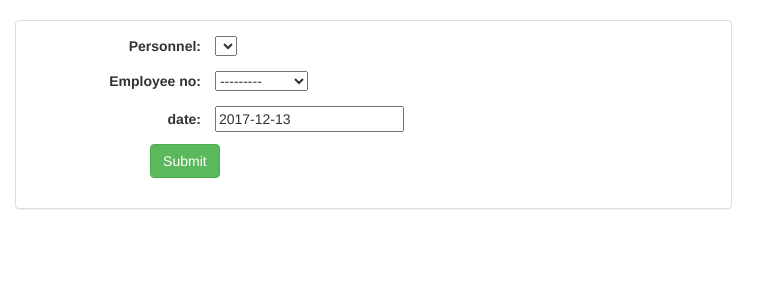
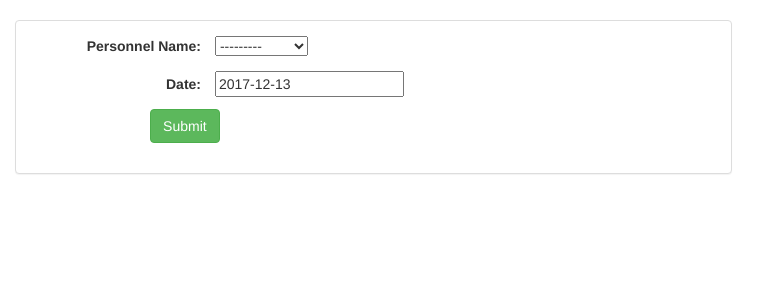
Before and after one commit to caldover/Medical-Clinic-Management-App, a Django app: page /personnel/shift/ in a window 1280 px wide. Shown: the part 102-402 px from the top of the page, without its empty margins (0-780 px from the left). Run offline with Django 3.2, Linux system fonts and the light colour scheme; data comes from the database, SQL or seed files in the repository; lists and menus that the app fills with data are empty; some libraries are stand-ins or nearby versions.

Commit message:
Implementing Personnel Shifts5

```diff
--- a/personnel/forms.py
+++ b/personnel/forms.py
@@ -65,6 +65,6 @@ class NurseForm(forms.Form):
 
 
 class ShiftForm(forms.Form):
-    employee_no = forms.ModelChoiceField(queryset=Personnel.objects.all())
-    date = forms.DateField(label='date', initial=datetime.date.today,
+    employee_no = forms.ModelChoiceField(label='Personnel Name', queryset=Personnel.objects.all())
+    date = forms.DateField(label='Date', initial=datetime.date.today,
                                       input_formats=['%Y-%m-%d', ])
--- a/personnel/templates/personnel/shift_form.html
+++ b/personnel/templates/personnel/shift_form.html
@@ -27,13 +27,6 @@
                                     </div>
                             {% endfor %}
                         {% endif %}
-                        <p><label for="personnel">Personnel:</label>
-                        <select id="personnel">
-                            {% for personnel in form %}
-                                <option value="{{ personnel.employee_no_id }}">{{ personnel.employee_no_id }}</option>
-                            {% endfor %}
-                        </select>
-                        </p>
 
                         {{ form.as_p }}
 
```
